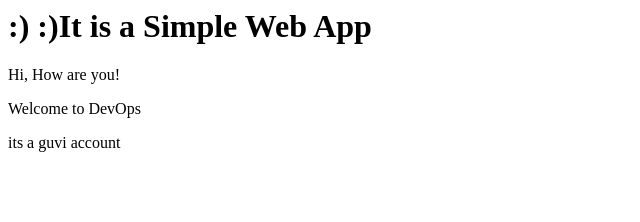
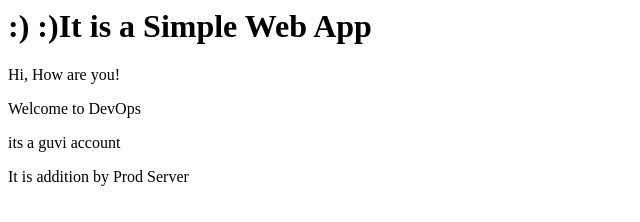
Before and after one commit to sakshi12oct/sample-web-master-slave, a plain HTML site: page index.html in a window 1280 px wide. Shown: the whole page, without its empty margins (0-640 px from the left). Drawn offline with Linux system fonts and the light colour scheme.

Commit message:
Update index.html

```diff
--- a/index.html
+++ b/index.html
@@ -5,3 +5,4 @@
 <p>  Hi, How are you!</p>
 <p> Welcome to DevOps</p>
 <p>  its a guvi account </p>
+<p>  It is addition by Prod Server </p>
```
